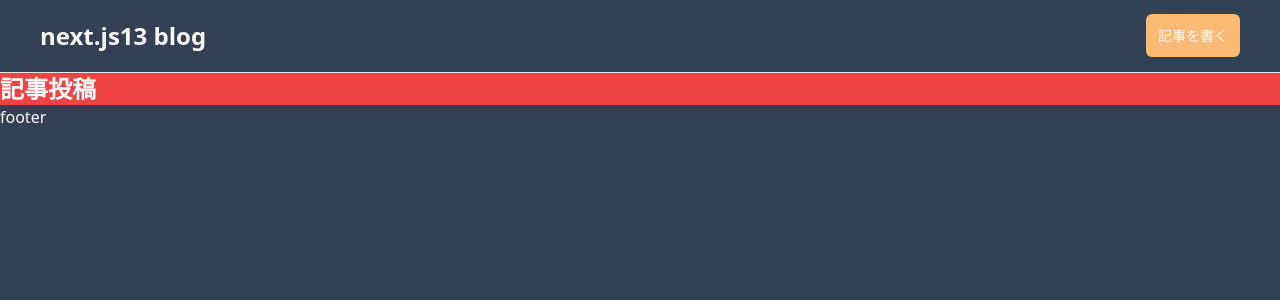
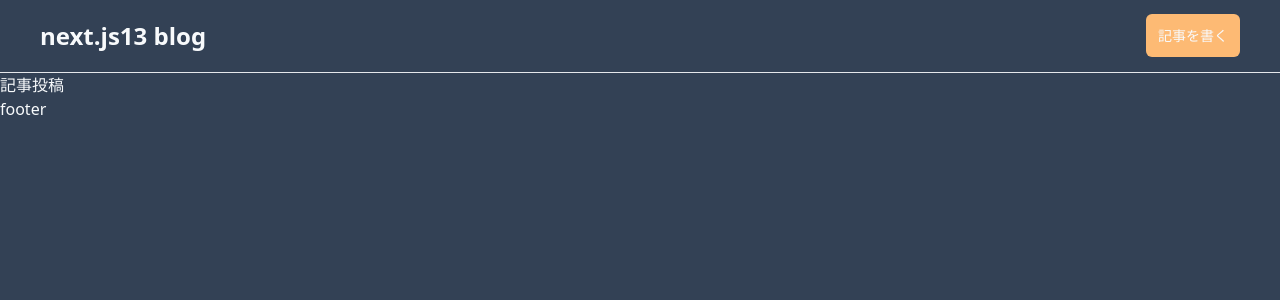
Before and after one commit to kotaro1574/nextjs.13-my-blog, a Next.js app: page / in a window 1280 px wide. Shown: the top 300 px of the page. Built offline with nearby package versions, Linux system fonts and the light colour scheme.

Commit message:
delete: 不要なコード削除

```diff
--- a/app/page.tsx
+++ b/app/page.tsx
@@ -1,5 +1,5 @@
 import Image from 'next/image'
 
 export default function Home() {
-  return <div className={'text-2xl font-bold bg-red-500'}>記事投稿</div>
+  return <div>記事投稿</div>
 }
```
